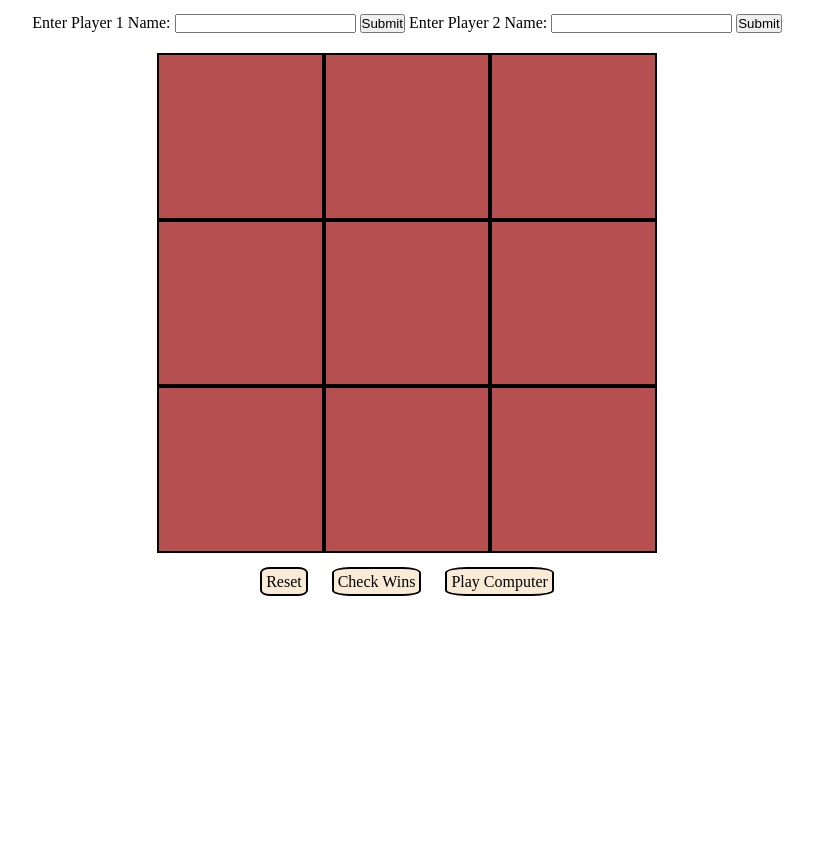
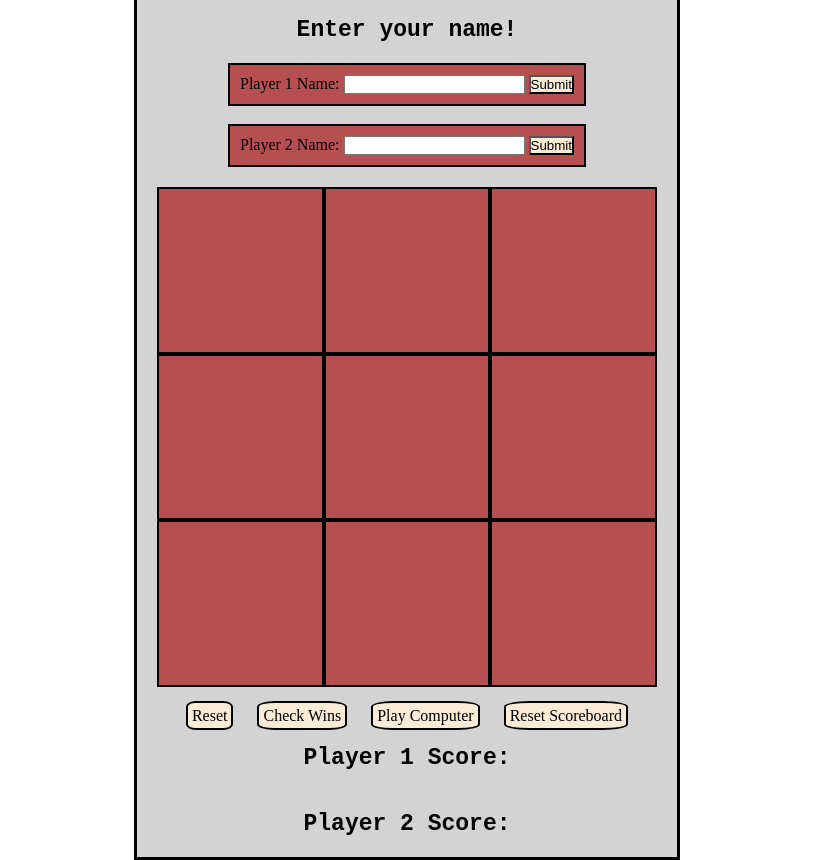
Before and after one commit to BTaylors/tic-tac-toe-v2, a plain HTML site: page index.html in a window 1280 px wide. Shown: the part 97-957 px from the top of the page, without its empty margins (233-1046 px from the left). Before the commit the page ends 800 px from the top, so only its background shows below. Drawn offline with Linux system fonts and the light colour scheme.

Commit message:
changed css

```diff
--- a/index.html
+++ b/index.html
@@ -14,31 +14,35 @@
 <div><h1>TIC-TAC-TOE</h1></div>
   <div><h2>Enter your name!</h2></div>
   <div class="nameInput">
-  <form id=“player1form”>
-    <label for=“player1-name”>Enter Player 1 Name:</label>
+  <span id="player1span"><form id=“player1form”>
+    <label for=“player1-name”>Player 1 Name:</label>
     <input type=“text” id=“player1-name” name=“player1-name” />
-    <button id=“submit” type=“submit”>Submit</button>
+    <button id=submitName type=“submit”>Submit</button>
+  </form>
+</span>
+  </br>
+  <span id="player2span">
   <form id="player2form">
-    <label for=“player2-name”>Enter Player 2 Name:</label>
+    <label for=“player2-name”>Player 2 Name:</label>
     <input type=“text” id=“player2-name” name=“player2-name” />
-    <button id=“submit” type=“submit”>Submit</button>
+    <button id=submitName type=“submit”>Submit</button>
   </form>
+</span>
 </div>
 <div class="board">
 
   </div>
 <div id="bottomButtons">
-  <span>
-  <span id="reset">Reset</span>
-  <span id="span2">Check Wins</span>
-  <span id="computer">
-  <span id=“computer”>Play Computer</span>
-  <!-- <div id=“playerStatus”>Player 1</div>
-  <div id=“gameStatus”>Inactive</div> -->
-  </span>
-  </form>
-</span>
-</div>
+  <span id=reset>Reset</span>
+  <span id=checkWins>Check Wins</span>
+  <span id=playComputer>Play Computer</span>
+  <span id=resetScoreboard>Reset Scoreboard</span>
+  </div>
+
+    <div id=“scoreboard”>
+    <h2 id=“player1score”>Player 1 Score:</h2>
+    <h2 id=“player2score”>Player 2 Score:</h2>
+
 </div>
 </body>
 </html>
--- a/script.js
+++ b/script.js
@@ -66,6 +66,13 @@ function startNewGame(){
    startNewGame()
    });
 
+   submit.addEventListener("click", (event)=>{
+
+   });
+
+   span2.addEventListener("click", (event)=>{
+    displayScore();
+   })
 
     function switchPlayer() {
         if (gameState.currentPlayer === "X") {
@@ -81,7 +88,7 @@ function startNewGame(){
   makePlayer();
 
   function displayScore() {
-    player1score.innerText = `${gameState.playerNames[0]}'s score is ${gameState.wins[0]}`;
+    alert.player1score.innerText = `${gameState.playerNames[0]}'s score is ${gameState.wins[0]}`;
     player2score.innerText = `${gameState.playerNames[1]}'s score is ${gameState.wins[1]}`;
   }
     function checkWin() {win = board[0] && board[0] === board[1] && board[0] === board[2] ? board[0] : null;
--- a/style.css
+++ b/style.css
@@ -10,6 +10,9 @@ font-size:30px;
 color:black;
 text-align:center;
 justify-content: center;
+border-style:dotted;
+padding:15px;
+margin-top:10px;
 }
 
 h2 {display:flex;
@@ -42,12 +45,10 @@ body {display:flex;
     justify-content: center;
 }
 
-#bottomButtons { display:grid;
-    align-items:center;
-    justify-content: center;
+#bottomButtons {
 }
 
-#reset:hover, #span2:hover, #computer:hover {
+#reset:hover, #checkWins:hover, #playComputer:hover, #resetScoreboard:hover, #submitName:hover {
     background-color:rgb(132, 228, 255);
 }
 
@@ -60,7 +61,7 @@ body {display:flex;
     padding:4px;
 }
 
-#span2 {
+#checkWins {
     background-color: antiquewhite;
     margin:10px;
     border-style:solid;
@@ -69,7 +70,16 @@ body {display:flex;
     padding:4px;
 }
 
-#computer {
+#playComputer {
+    background-color: antiquewhite;
+    margin:10px;
+    border-style:solid;
+    border-width: 2px;
+    border-radius: 20%;
+    padding:4px;
+}
+
+#resetScoreboard {
     background-color: antiquewhite;
     margin:10px;
     border-style:solid;
@@ -81,15 +91,35 @@ body {display:flex;
     border: 2px solid black;
 }
 
-.nameInput {
-
-
-}
-
 .all {
     display:flex;
     flex-direction: column;
     justify-content: center;
     align-items: center;
     justify-content: space-between;
+    border-style:solid;
+    background-color: lightgrey;
+
 }
+
+#submitName {
+    background-color: antiquewhite;
+}
+
+#player1span {
+    display:flex;
+border-style:solid;
+border-color: black;
+border-width: 2px;
+padding:10px;
+background-color: rgb(182, 80, 80);
+}
+
+#player2span {
+    display:flex;
+    border-style:solid;
+    border-color: black;
+    border-width: 2px;
+    background-color: rgb(182, 80, 80);
+    padding:10px;
+}
```
